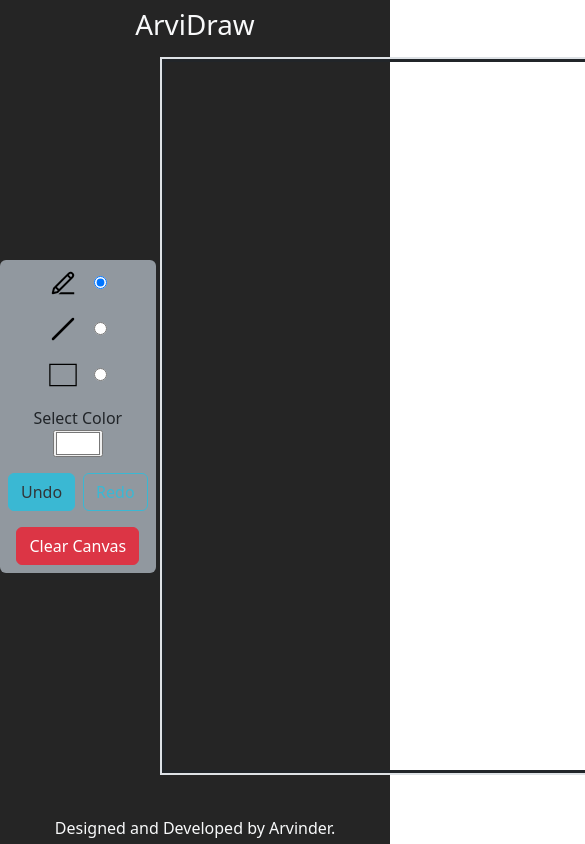
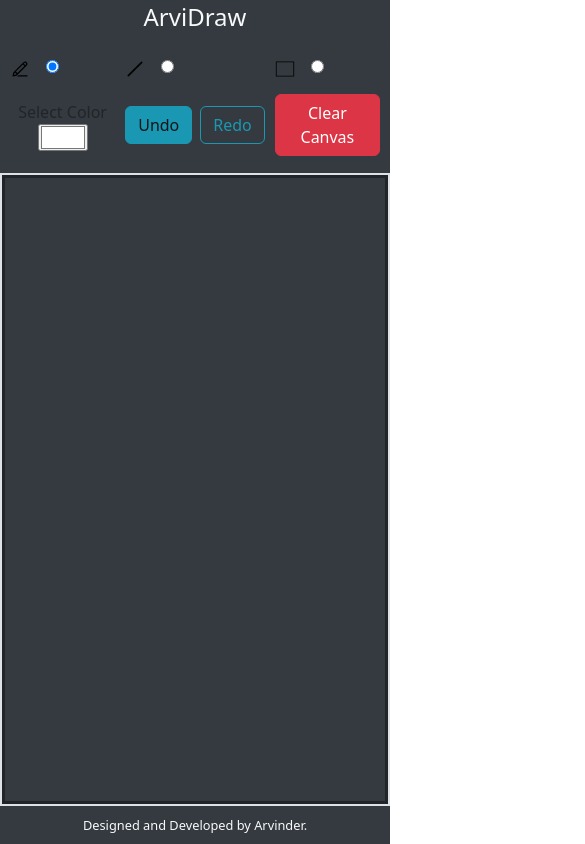
Before and after one commit to arvinder004/ArviDraw, a React (Vite) app: page / in a window 390 px wide. Shown: the top 844 px of the page, 585 px wide, since content can reach past the window. Built offline with nearby package versions, Linux system fonts and the light colour scheme.

Commit message:
added touch controls and made it responsive

```diff
--- a/src/App.css
+++ b/src/App.css
@@ -1,4 +1,4 @@
-#root{
+/* #root{
   margin: 0;
   padding: 0;
   background-color: #252525;
@@ -20,4 +20,113 @@
   width: 100px;
   min-width: fit-content;
   background-color: #91989f;
+} */
+
+/* General styles */
+
+#root{
+  margin: 0;
+  padding: 0;
+  background-color: #343a40;
+  height: 100vh;
+  width: 100vw;
+  min-height: fit-content;
+  max-width: fit-content;
 }
+
+body {
+  margin: 0;
+  padding: 0;
+  font-family: Arial, sans-serif;
+}
+
+.head {
+  background-color: #343a40;
+  padding: 20px;
+  text-align: center;
+}
+
+h1 {
+  margin: 0;
+  font-size: 1.8rem;
+}
+
+canvas-box {
+  width: 100%;
+  height: 80vh;
+}
+
+.canvas{
+  background-color: #343a40;
+  width: 100%;
+  height: 80vh;
+}
+
+footer {
+  background-color: #343a40;
+  padding: 10px;
+  color: #ffffff;
+  text-align: center;
+  font-size: 1.5rem;
+}
+
+.adjust {
+  background-color: #343a40;
+  padding: 20px;
+  height: 50vh;
+
+}
+
+.logo {
+  width: 24px;
+  height: 24px;
+}
+
+/* Responsive design */
+@media (max-width: 768px) {
+  .head h1 {
+    font-size: 1.5rem;
+  }
+  /* p-2 d-flex flex-column align-items-center gap-3  */
+  .adjust {
+    padding: 2px;
+    display: flex;
+    flex-direction: column;
+    align-items: center;
+    gap: 10px;
+    padding: 10px;
+  }
+
+  .canvas-box {
+    height: 60vh;
+  }
+}
+
+@media (max-width: 480px) {
+  .head{
+    height: 5vh;
+    display: flex;
+    justify-content: center;
+    align-items: center;
+  }
+  .adjust {
+    height: 15vh;
+    width: 100%;
+    display: grid;
+    grid-template-columns: 1fr 1fr 1fr;
+  }
+
+  .canvas-box {
+    height: 75vh;
+  }
+
+  .logo {
+    width: 20px;
+    height: 20px;
+  }
+
+  footer {
+    height: 3vh;
+    font-size: 0.8rem;
+  }
+}
--- a/src/App.jsx
+++ b/src/App.jsx
@@ -46,8 +46,8 @@ const App = () => {
           ArviDraw
         </h1>
       </div>
-      <div className='d-flex gap-1 align-items-center justify-content-around '>
-        <div className='p-2 d-flex flex-column align-items-center gap-3 rounded adjust'>
+      <div className='d-flex flex-column flex-md-row gap-1 align-items-center justify-content-around'>
+        <div className='rounded adjust'>
 
           <div className="d-flex gap-3 align-items-center">
             <label htmlFor="pencil"><img src='./images/pencil.svg' alt="" className='logo' /></label>
@@ -80,7 +80,7 @@ const App = () => {
 
         </div>
 
-        <div className='col-md-10 border border-2 canvas-box'>
+        <div className='col-12 col-md-10 border border-2 canvas-box'>
           <Board
             canvasRef={canvasRef}
             ctxRef={ctxRef}
@@ -91,7 +91,7 @@ const App = () => {
           />
         </div>
       </div>
-      <footer className="text-center text-light fixed-bottom mb-1">
+      <footer className="text-center text-light mb-1">
         Designed and Developed by Arvinder.
       </footer>
     </>
--- a/src/board/index.jsx
+++ b/src/board/index.jsx
@@ -1,5 +1,6 @@
 import rough from 'roughjs';
 import { useEffect, useState, useLayoutEffect } from "react";
+import '../App.css'
 
 const roughGenerator = rough.generator();
 
@@ -23,6 +24,21 @@ const Board = ({ canvasRef, ctxRef, elements, setElements, tool, color }) => {
         ctxRef.current.strokeStyle = color;
     }, [color]);
 
+    useEffect(() => {
+        const resizeCanvas = () => {
+            const canvas = canvasRef.current;
+            if (canvas) {
+                canvas.width = window.innerWidth * 1;
+                canvas.height = window.innerHeight * 0.85;
+            }
+        };
+
+        window.addEventListener('resize', resizeCanvas);
+        resizeCanvas();
+
+        return () => window.removeEventListener('resize', resizeCanvas);
+    }, []);
+
     useLayoutEffect(() => {
         const roughCanvas = rough.canvas(canvasRef.current);
 
@@ -41,8 +57,10 @@ const Board = ({ canvasRef, ctxRef, elements, setElements, tool, color }) => {
         });
     }, [elements])
 
-    const handleMouseDown = (e) => {
-        const { offsetX, offsetY } = e.nativeEvent;
+    // Handles for both mouse and touch start
+    const handlePointerDown = (e) => {
+        e.preventDefault();
+        const { offsetX, offsetY } = getPointerPosition(e);
 
         if (tool == "pencil") {
             setElements((prevElements) => [
@@ -83,8 +101,11 @@ const Board = ({ canvasRef, ctxRef, elements, setElements, tool, color }) => {
         setIsDrawing(true);
     }
 
-    const handleMouseMove = (e) => {
-        const { offsetX, offsetY } = e.nativeEvent;
+    // Handles for both mouse and touch move
+    const handlePointerMove = (e) => {
+        e.preventDefault();
+        const { offsetX, offsetY } = getPointerPosition(e);
+
         if (isDrawing) {
             if (tool == "pencil") {
                 const { path } = elements[elements.length - 1];
@@ -112,9 +133,9 @@ const Board = ({ canvasRef, ctxRef, elements, setElements, tool, color }) => {
                     }
                 }))
             } else if (tool == "rect") {
-                setElements((prevElements) => prevElements.map((ele, index)=>{
-                    if(index == elements.length - 1){
-                        return{
+                setElements((prevElements) => prevElements.map((ele, index)=> {
+                    if (index == elements.length - 1) {
+                        return {
                             ...ele,
                             width: offsetX - ele.offsetX,
                             height: offsetY - ele.offsetY,
@@ -127,23 +148,43 @@ const Board = ({ canvasRef, ctxRef, elements, setElements, tool, color }) => {
         }
     }
 
-    const handleMouseUp = (e) =>{
+    // Handles for both mouse and touch end
+    const handlePointerUp = (e) => {
+        e.preventDefault();
         setIsDrawing(false);
     }
 
+    // Function to get pointer position for both mouse and touch events
+    const getPointerPosition = (e) => {
+        const canvas = canvasRef.current;
+        let offsetX, offsetY;
+
+        if (e.touches) {
+            const touch = e.touches[0];
+            const boundingRect = canvas.getBoundingClientRect();
+            offsetX = touch.clientX - boundingRect.left;
+            offsetY = touch.clientY - boundingRect.top;
+        } else {
+            offsetX = e.nativeEvent.offsetX;
+            offsetY = e.nativeEvent.offsetY;
+        }
+        return { offsetX, offsetY };
+    }
 
     return (
         <>
             <div
-                onMouseDown={handleMouseDown}
-                onMouseMove={handleMouseMove}
-                onMouseUp={handleMouseUp}
-                className='h-100 w-100 border border-dark border-3 overflow-hidden'>
+                onMouseDown={handlePointerDown}
+                onMouseMove={handlePointerMove}
+                onMouseUp={handlePointerUp}
+                onTouchStart={handlePointerDown}
+                onTouchMove={handlePointerMove}
+                onTouchEnd={handlePointerUp}
+                className='h-100 w-100 border border-dark border-3 overflow-hidden canvas'>
                 <canvas ref={canvasRef} />
             </div>
         </>
     )
-
 }
 
 export default Board;
```
